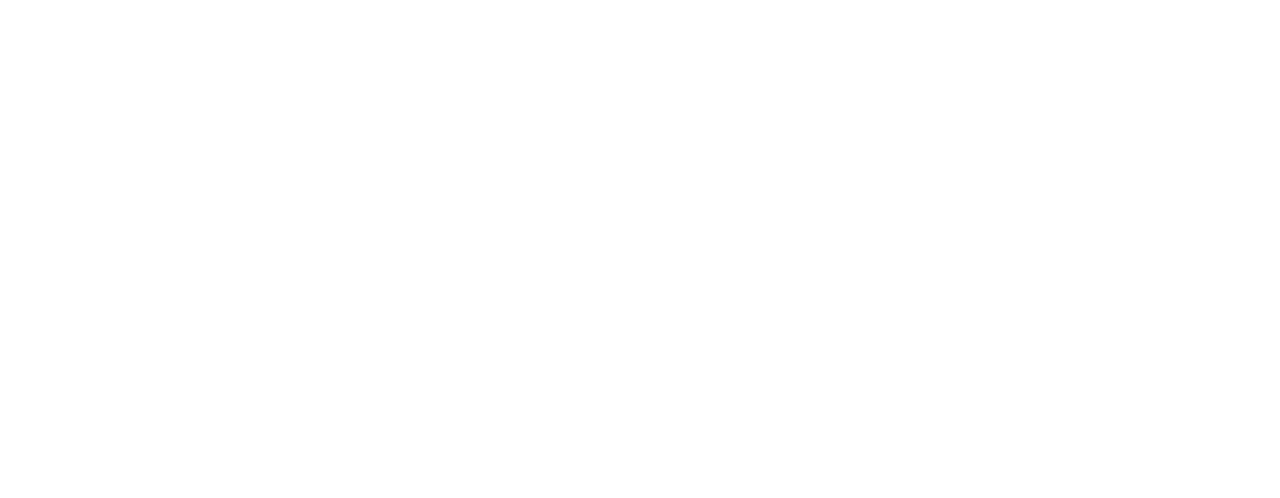
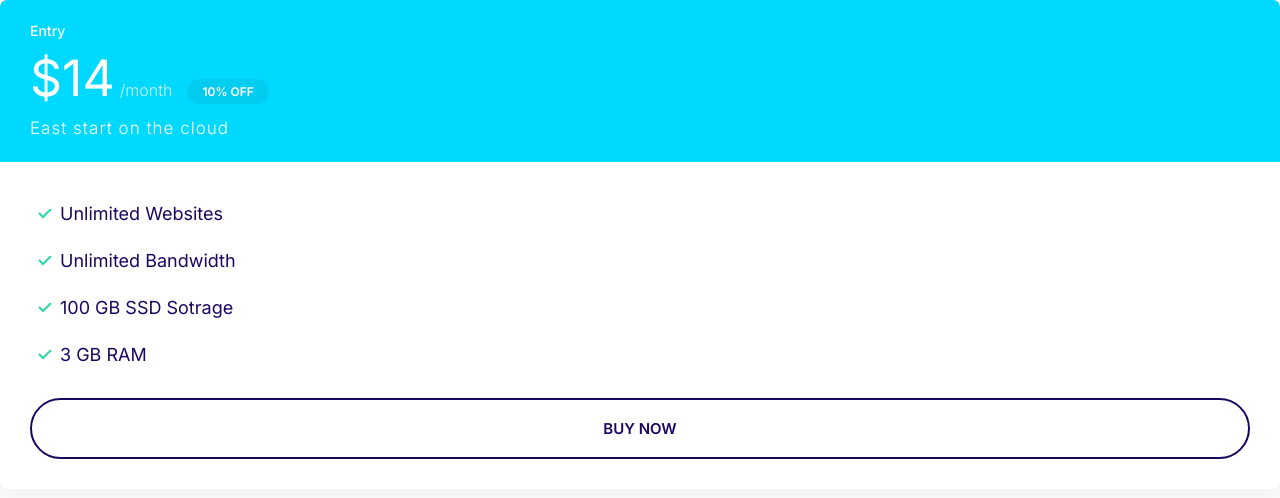
Before and after one commit to tasiroof77/Moshify, a plain HTML site: page index.html in a window 1280 px wide. Drawn offline with Linux system fonts and the light colour scheme.

Commit message:
Build plan components.

```diff
--- a/css/styles.css
+++ b/css/styles.css
@@ -115,6 +115,7 @@ a {
 
 .badge--small {
   font-size: 1.6rem;
+  padding: 0.5rem 1.5rem;
 }
 
 @media screen and (min-width: 1024px) {
@@ -291,3 +292,55 @@ a {
   background: var(--color-secondary);
   color: #fff;
 }
+
+.card--secondary .badge--secondary {
+  background: #02cdf1;
+}
+
+/* Plans */
+.plan__name {
+  color: #fff;
+  margin: 0;
+  font-weight: 500;
+  font-size: 2.4rem;
+}
+
+.plan__price {
+  font-size: 6rem;
+}
+
+.plan__billing-cycle {
+  font-size: 2.4rem;
+  font-weight: 300;
+  opacity: 0.8;
+  margin-right: 1rem;
+}
+
+.plan__description {
+  font-size: 2rem;
+  font-weight: 300;
+  letter-spacing: 1px;
+  display: block;
+}
+
+.plan .list__item {
+  margin-bottom: 2rem;
+}
+
+@media screen and (min-width: 1024px) {
+  .plan__name {
+    font-size: 1.4rem;
+  }
+
+  .plan__price {
+    font-size: 5rem;
+  }
+
+  .plan__billing-cycle {
+    font-size: 1.6rem;
+  }
+
+  .plan__description {
+    font-size: 1.7rem;
+  }
+}
--- a/index.html
+++ b/index.html
@@ -8,11 +8,32 @@
     <link rel="preconnect" href="https://fonts.googleapis.com" />
     <link rel="preconnect" href="https://fonts.gstatic.com" crossorigin />
     <link
-      href="https://fonts.googleapis.com/css2?family=Inter:wght@400;600;700&display=swap"
+      href="https://fonts.googleapis.com/css2?family=Inter:wght@300;400;500;600;700&display=swap"
       rel="stylesheet"
     />
     <link rel="stylesheet" href="css/normalize.css" />
     <link rel="stylesheet" href="css/styles.css" />
   </head>
-  <body></body>
+  <body>
+    <div class="plan">
+      <div class="card card--secondary">
+        <header class="card__header">
+          <h3 class="plan__name">Entry</h3>
+          <span class="plan__price">$14</span>
+          <span class="plan__billing-cycle">/month</span>
+          <span class="badge badge--secondary badge--small">10% OFF</span>
+          <span class="plan__description">East start on the cloud</span>
+        </header>
+        <div class="card__body">
+          <ul class="list list--tick">
+            <li class="list__item">Unlimited Websites</li>
+            <li class="list__item">Unlimited Bandwidth</li>
+            <li class="list__item">100 GB SSD Sotrage</li>
+            <li class="list__item">3 GB RAM</li>
+          </ul>
+          <button class="btn btn--outline btn--block">Buy Now</button>
+        </div>
+      </div>
+    </div>
+  </body>
 </html>
```
Also changed, not shown: components/plans.html (added, +20 -0 lines).
